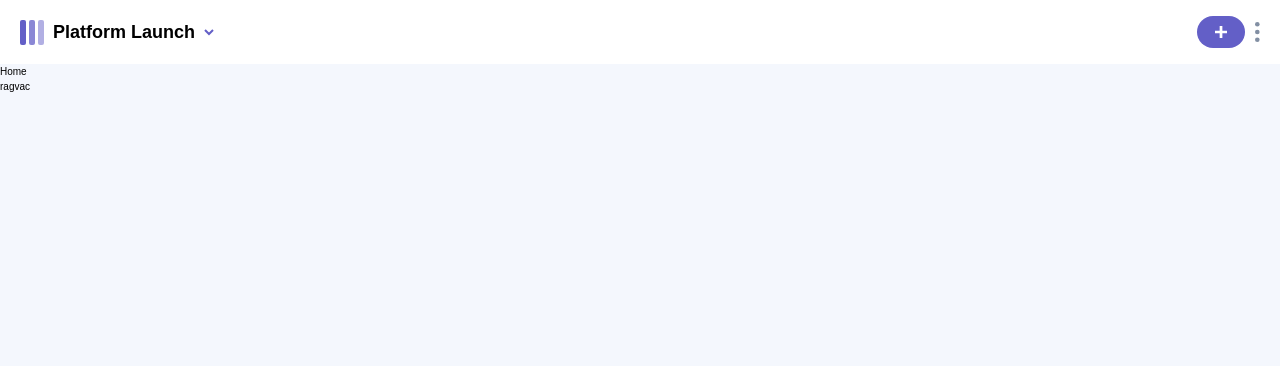
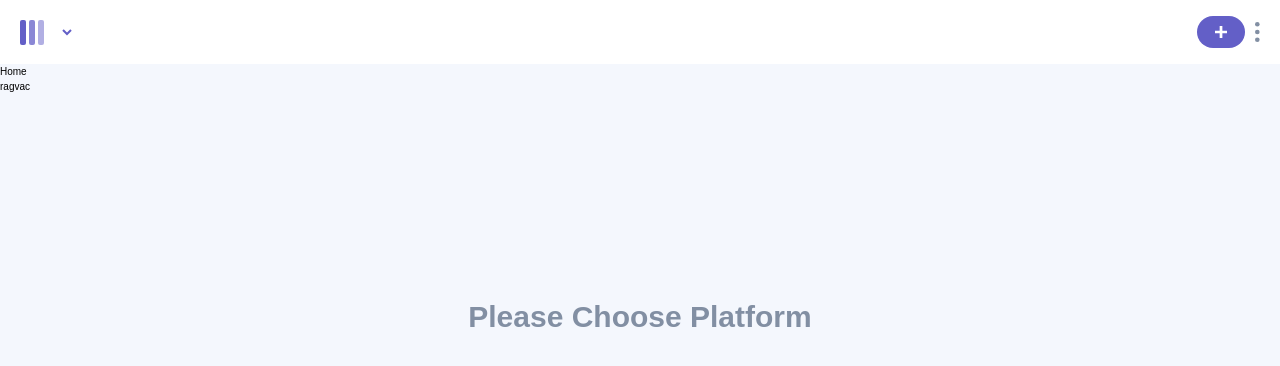
Before and after one commit to marriamdd/task_manager, a React (Vite) app: page / in a window 1280 px wide. Shown: the top 366 px of the page. Built offline with nearby package versions, Linux system fonts and the light colour scheme.

Commit message:
feat:add beforeChooseboard component ui

```diff
--- a/src/App.tsx
+++ b/src/App.tsx
@@ -48,7 +48,7 @@ function App() {
     }
   }, []);
   const [showAllBoards, setShowAllBoards] = useState(false);
-  const [boardName, setBoardName] = useState(jsonBoards.boards[0].name);
+  const [boardName, setBoardName] = useState("");
   const [showAddNewBoard, setShowAddNewBoard] = useState(false);
 
   return (
--- /dev/null
+++ b/src/components/BeforeChooseBoard.tsx
@@ -0,0 +1,13 @@
+import React from "react";
+
+function BeforeChooseBoard() {
+  return (
+    <div className="">
+      <h1 className="text-center  ml-auto w-[100%]  bg-[transparent] mt-[20rem] text-[#828FA3] text-[3rem] font-[700]">
+        Please Choose Platform
+      </h1>
+    </div>
+  );
+}
+
+export default BeforeChooseBoard;
--- a/src/pages/Home.tsx
+++ b/src/pages/Home.tsx
@@ -1,13 +1,15 @@
 import { useContext } from "react";
 import { Context } from "../App";
+import BeforeChooseBoard from "../components/BeforeChooseBoard";
 
 function Home() {
-  const { darkMode } = useContext(Context);
-  console.log(darkMode);
+  const { boardName } = useContext(Context);
+
   return (
     <div className="h-[100vh] dark:bg-bodyDarkBG ">
       Home
       <div className={"bg-lightBG dark:bg-contentDarkBG"}>ragvac</div>
+      {!boardName && <BeforeChooseBoard />}
     </div>
   );
 }
```
